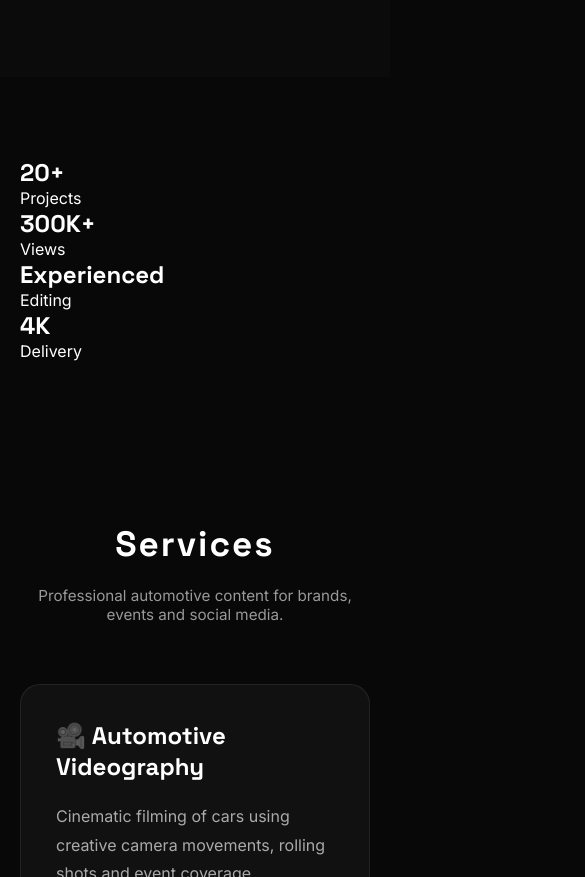
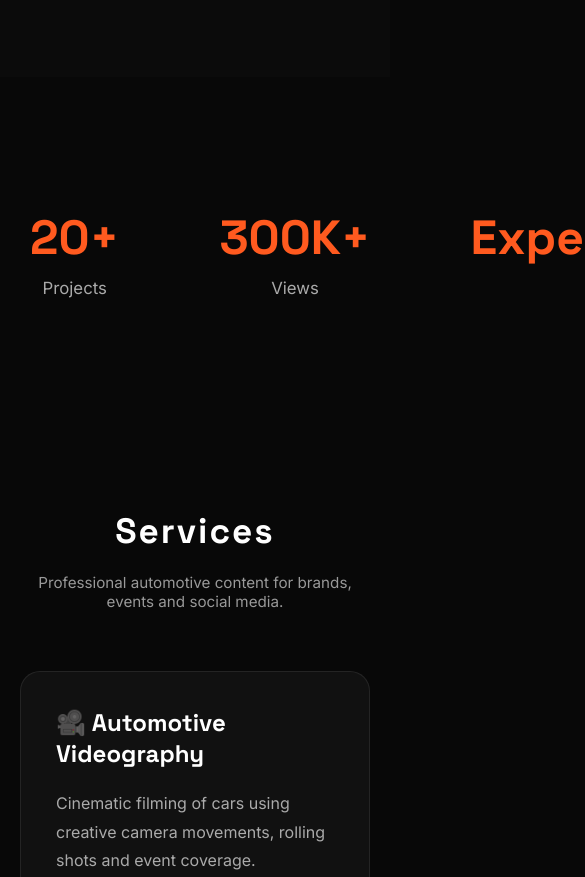
Before and after one commit to FrostB0und/video-portfolio, a website built with Vite: page index.html in a window 390 px wide. Shown: the part 3681-4558 px from the top of the page, 585 px wide, since content can reach past the window. Built offline with nearby package versions, Linux system fonts and the light colour scheme.

Commit message:
Add mobile navigation and portfolio improvements

```diff
--- a/src/style.css
+++ b/src/style.css
@@ -1038,6 +1038,47 @@ transform:rotate(90deg) scale(1.1);
 }
 
 
+.stats{
+
+    display:grid;
+
+    grid-template-columns:repeat(4,1fr);
+
+    gap:40px;
+
+    max-width:1200px;
+
+    margin:0 auto;
+
+    text-align:center;
+
+    padding:100px 0;
+
+}
+.stat{
+
+    padding:30px;
+
+}
+
+.stat h2{
+
+    font-size:3rem;
+
+    color:#ff5a1f;
+
+    margin-bottom:10px;
+
+}
+
+.stat p{
+
+    color:#aaa;
+
+    font-size:1.05rem;
+
+}
+
 @keyframes popup{
 
 from{
```
